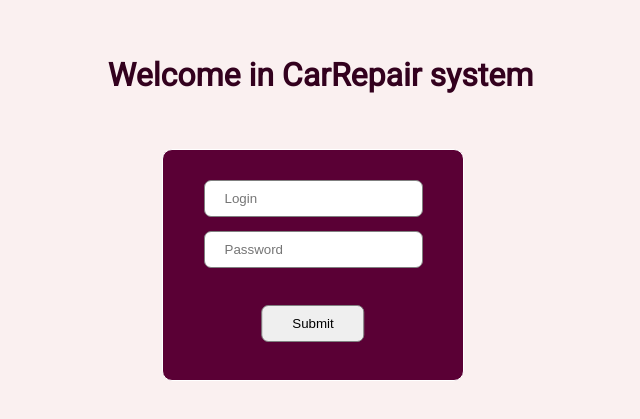
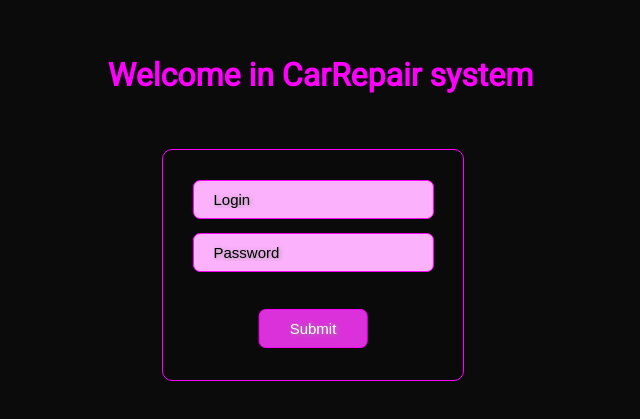
Before and after one commit to blazbla274/RepairManagementWeb, a React (Create React App) app in the folder repair-management-system/: page / in a window 1280 px wide. Shown: the part 135-554 px from the top of the page, without its empty margins (327-967 px from the left). Built offline with nearby package versions, Linux system fonts and the light colour scheme.

Commit message:
Change color set.

```diff
--- a/repair-management-system/package.json
+++ b/repair-management-system/package.json
@@ -5,7 +5,7 @@
   "dependencies": {
     "react": "^16.8.6",
     "react-dom": "^16.8.6",
-    "react-scripts": "2.1.8"
+    "react-scripts": "^2.1.8"
   },
   "scripts": {
     "start": "react-scripts start",
--- a/repair-management-system/src/components/LoginForm/LoginForm.css
+++ b/repair-management-system/src/components/LoginForm/LoginForm.css
@@ -5,10 +5,11 @@
     transform: translate(-50%,-50%);
     width: 300px;
     height: 230px;
-    border: 1px solid rgb(255, 255, 255);
+    border: 1px solid magenta;
     border-radius: 10px;
-    background-color: rgb(90, 0, 53);
-    text-align: center
+    background-color: rgb(10, 10, 10);
+    text-align: center;
+    font-family: 'Roboto', sans-serif;
 }
 .header {
     position: absolute;
@@ -18,12 +19,19 @@
     transform: translateX(-15%);
 }
 .header > h1 {
-    color: rgb(51, 1, 30);
+    color: magenta;
 }
-input[type="text"], input[type="password"] {
+input[type="text"],
+input[type="password"] {
     padding: 10px 20px;
     display: inline-block;
     margin: 7px;
+    background-color: rgb(252, 177, 252);
+    color: black;
+}
+input[type="text"]::placeholder,
+input[type="password"]::placeholder {
+    color: black;
 }
 input[type="text"] {
     margin-top: 30px;
@@ -36,9 +44,14 @@ input[type="submit"] {
     transform: translateX(-50%);
     cursor: pointer;
     padding: 10px 30px;
+    background-color: rgb(218, 49, 218);
 }
 input {
     border-radius: 7px;
-    border: 1px solid gray;
+    border: 1px solid magenta;
     outline: none;
+    color: white;
+    font-weight: 500;
+    font-size: 15px;
+    text-shadow: 1px 1px 5px rgba(150, 150, 150, 1);
 }
--- a/repair-management-system/src/components/NavigationBar/NavigationBar.css
+++ b/repair-management-system/src/components/NavigationBar/NavigationBar.css
@@ -1,5 +1,5 @@
 .nav-container {
-    background: rgba(90, 0, 53, 0.8);
+    background: rgb(214, 0, 214);
     border-bottom: 1px solid rgba(202, 202, 202, 0.685);
     position: relative;
 }
@@ -22,7 +22,7 @@ li {
     font-weight: 400;
     display: inline-block;
     cursor: pointer;
-    color: rgb(230, 216, 216);
+    color: rgba(90, 0, 53, 1);
     position: relative;
     transition: 100ms ease;
 }
@@ -38,7 +38,7 @@ ul.options > li::after {
     right: 0px;
     height: 4px;
     width: 0%;
-    background: orange;
+    background: rgba(255, 0, 149, 0.8);
     transition: 300ms ease-in-out;
 }
 
@@ -51,9 +51,9 @@ ul.logout {
     right: 0px;
 }
 ul.logout > li {
-    color: #f100ff;
+    color: #4d0225;
     letter-spacing: 1px;
-    font-weight: 500;
+    font-weight: 600;
     font-size: 18px;
     transition: 150ms ease;
 }
--- a/repair-management-system/src/index.css
+++ b/repair-management-system/src/index.css
@@ -6,7 +6,7 @@ body {
     sans-serif;
   -webkit-font-smoothing: antialiased;
   -moz-osx-font-smoothing: grayscale;
-  background-color:rgb(250, 240, 240);
+  background-color:rgb(11, 11, 11);
   font-family: 'Roboto', sans-serif;
 }
 
```
Also changed, not shown: 1 other file (tests, documents, lock files or other folders).
